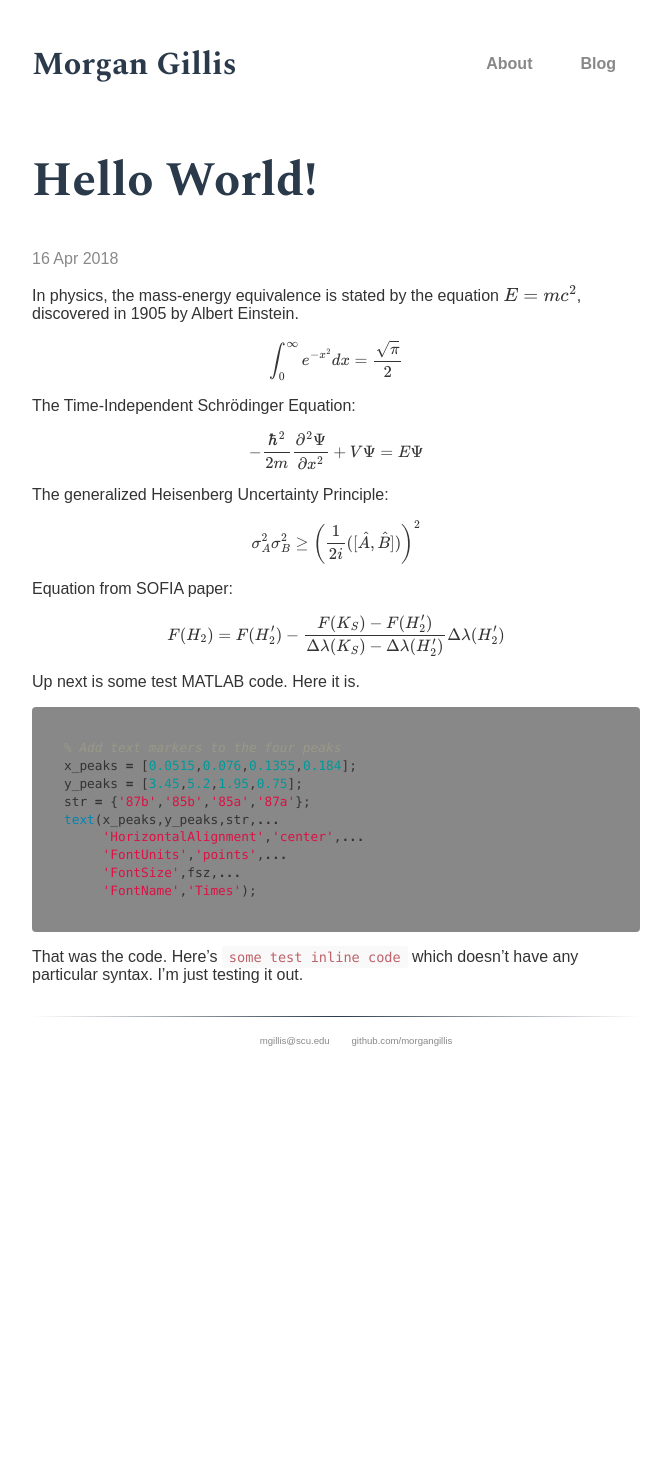
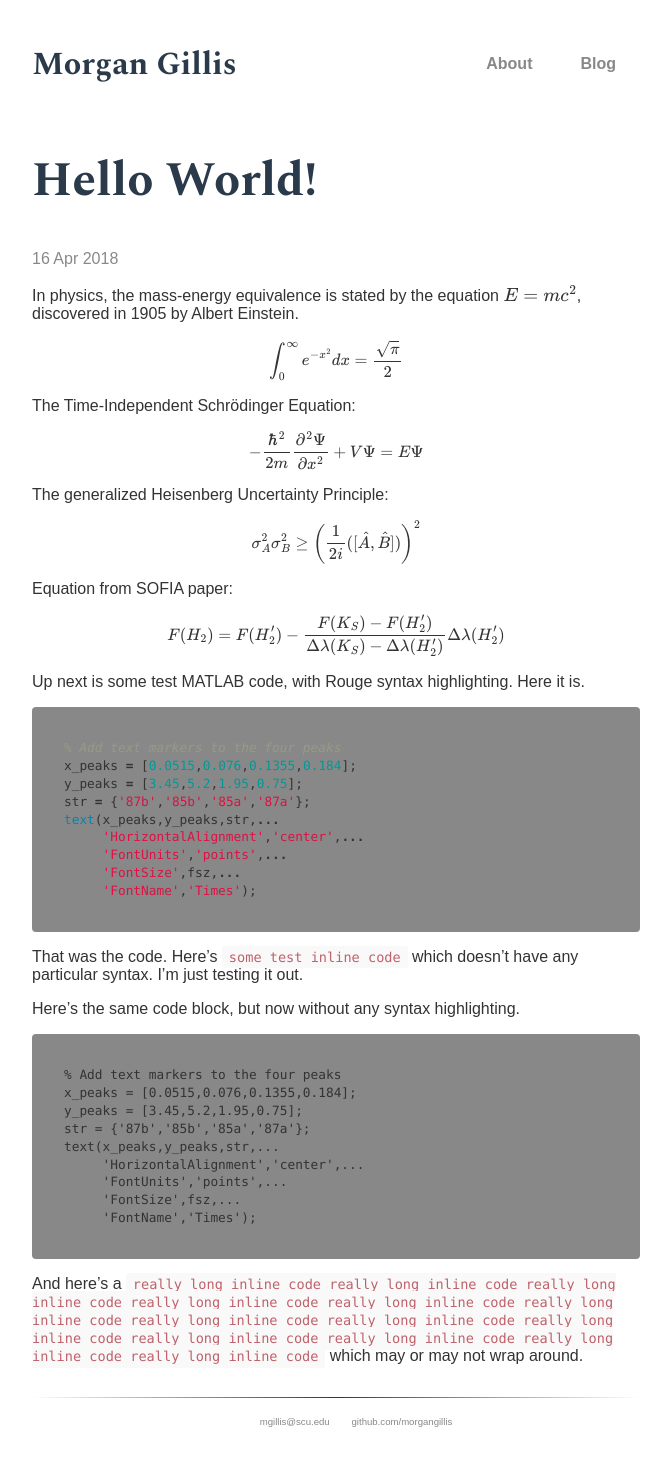
Before and after one commit to morgangillis/morgangillis.github.io, a Jekyll site: the page built from _posts/2018-04-16-hello-world.md, in a window 1280 px wide. Shown: the whole page, without its empty margins (304-975 px from the left). Built offline with Jekyll 4.4.1, drawn with Linux system fonts in a browser that asks for light colours; some web fonts are replaced; formulas are drawn with MathJax 3; before the commit the page ends 1087 px from its top, so only the background shows below that.

Commit message:
Update 2018-04-16-hello-world.md

````diff
--- a/_posts/2018-04-16-hello-world.md
+++ b/_posts/2018-04-16-hello-world.md
@@ -20,7 +20,7 @@ Equation from SOFIA paper:
 
 $$F(H_2)=F(H_2')-\frac{F(K_S)-F(H_2')}{\Delta\lambda(K_S)-\Delta\lambda(H_2')}\Delta\lambda(H_2')$$
 
-Up next is some test MATLAB code. Here it is.
+Up next is some test MATLAB code, with Rouge syntax highlighting. Here it is.
 
 ``` matlab
 % Add text markers to the four peaks
@@ -35,3 +35,19 @@ text(x_peaks,y_peaks,str,...
 ```
 
 That was the code. Here's `some test inline code` which doesn't have any particular syntax. I'm just testing it out.
+
+Here's the same code block, but now without any syntax highlighting.
+
+```
+% Add text markers to the four peaks
+x_peaks = [0.0515,0.076,0.1355,0.184];
+y_peaks = [3.45,5.2,1.95,0.75];
+str = {'87b','85b','85a','87a'};
+text(x_peaks,y_peaks,str,...
+     'HorizontalAlignment','center',...
+     'FontUnits','points',...
+     'FontSize',fsz,...
+     'FontName','Times');
+```
+
+And here's a `really long inline code really long inline code really long inline code really long inline code really long inline code really long inline code really long inline code really long inline code really long inline code really long inline code really long inline code really long inline code really long inline code` which may or may not wrap around.
````
